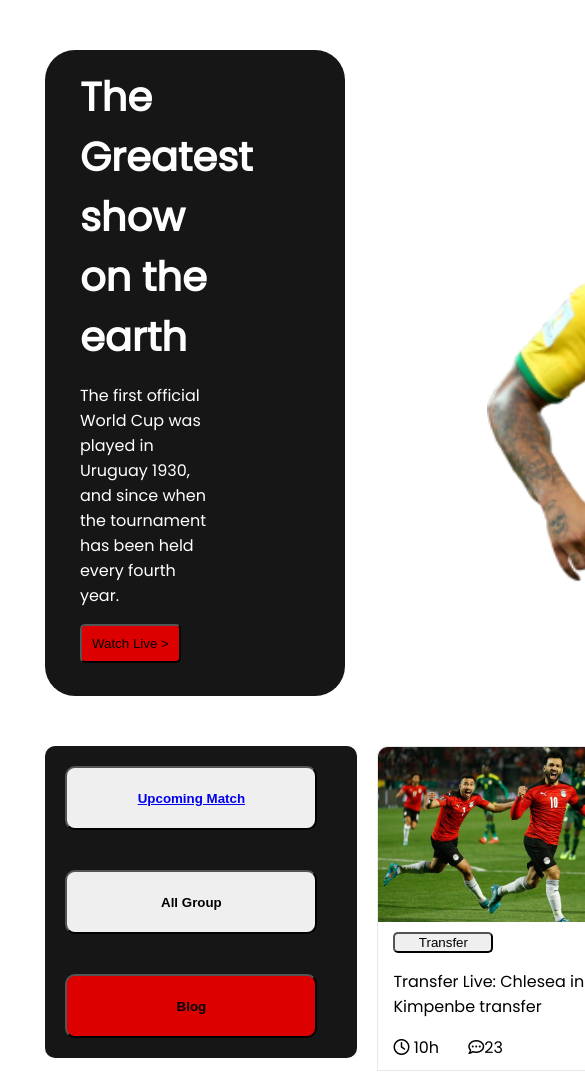
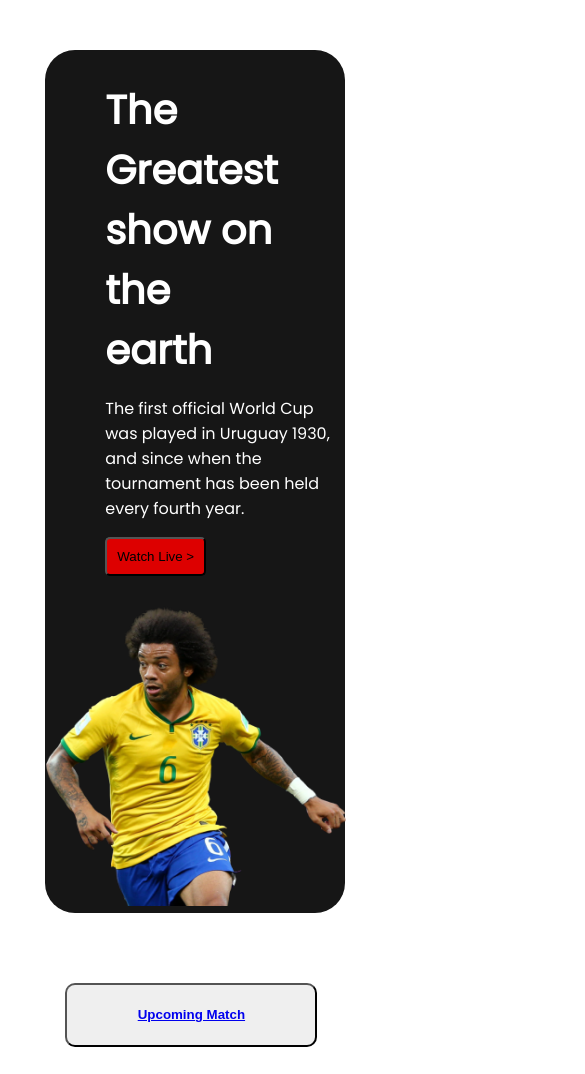
Before and after one commit to tanbir11/World-Cup, a plain HTML site: page index.html in a window 390 px wide. Shown: the top 1074 px of the page, 585 px wide, since content can reach past the window. Drawn offline with Linux system fonts and the light colour scheme.

Commit message:
obile-device

```diff
--- a/style.css
+++ b/style.css
@@ -273,3 +273,86 @@ hr {
     margin-right: 40px;
     margin-top: 80px;
 }
+
+/* -------------------------------------------------
+-------------------Media Quaries--------------------
+---------------------------------------------------- */
+
+/* ----------------Mobile device-------------------- */
+
+@media screen and (max-width:688px) {
+
+    .Banner-page {
+
+        width: auto;
+
+
+
+        height: auto;
+        background-color: #161616;
+        margin-top: 50px;
+        border-radius: 30px;
+        margin-bottom: 50px;
+
+    }
+
+    .title {
+        color: white;
+
+        font-size: 40px;
+        margin-top: 10%;
+        margin-left: 20%;
+        font-weight: 700;
+
+
+
+    }
+
+    /* .title p {
+
+        font-size: 16px;
+        font-weight: 100;
+
+    } */
+
+    .Banner {
+        display: flex;
+        flex-direction: column;
+
+    }
+
+    .Banner-img img {
+
+        width: 300px;
+        height: 300px;
+
+        margin-top: 30px;
+        margin-left: 1px;
+
+
+
+
+    }
+
+    .section-2 {
+
+        display: flex;
+        flex-direction: column;
+    }
+
+    .match {
+
+        background-color: white;
+    }
+
+    .Blogs {
+        display: flex;
+        flex-direction: column;
+    }
+
+    .end {
+
+        display: flex;
+        flex-direction: column;
+    }
+}
```
